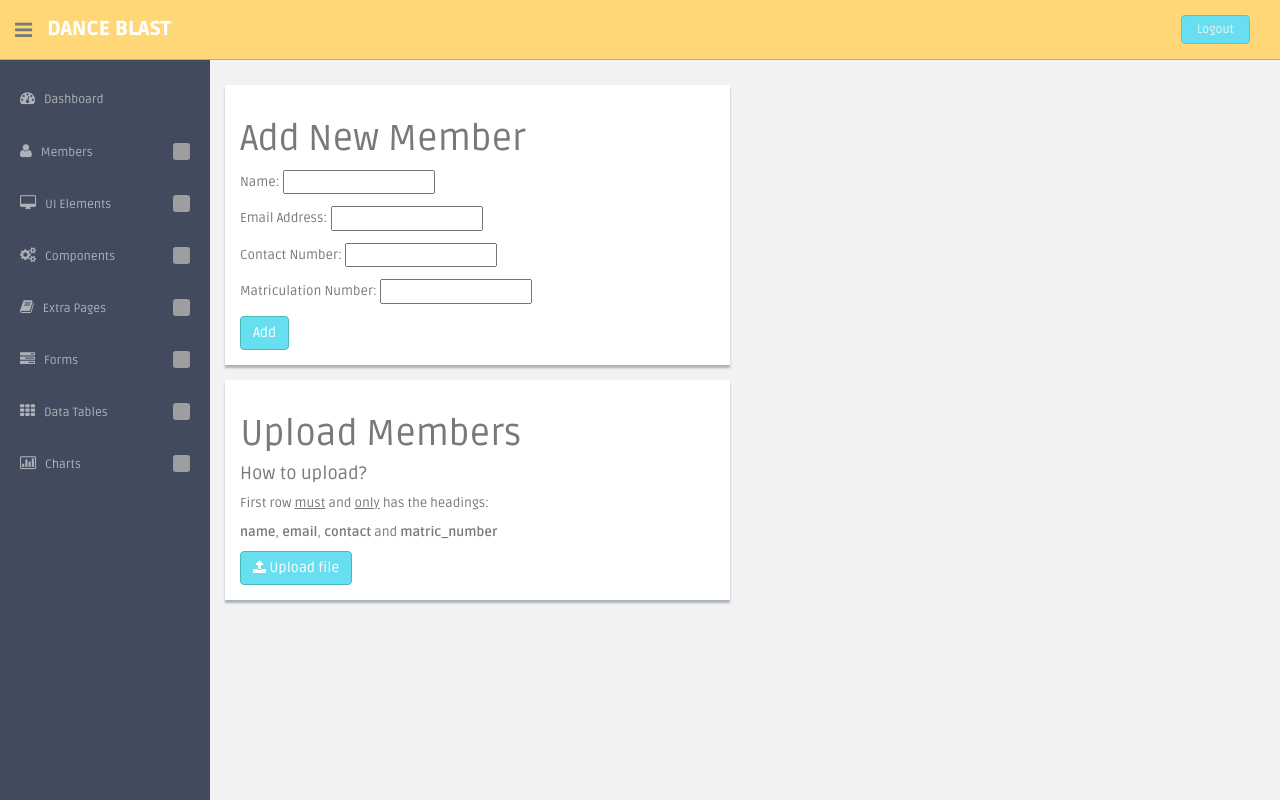
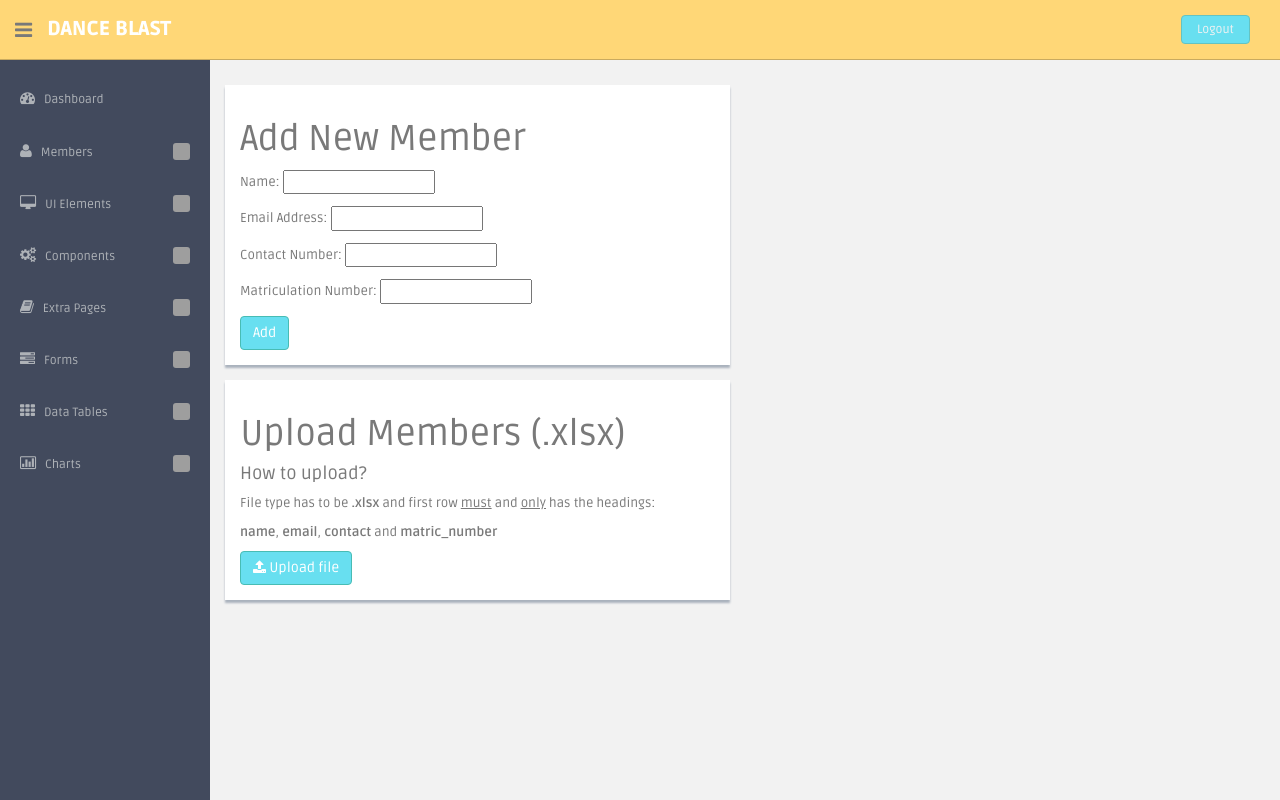
Before and after one commit to jackyhsuch/blastCMS, a Django app: page /users/new/ in a window 1280 px wide. Run offline with Django 3.2, Linux system fonts and the light colour scheme; some libraries are stand-ins or nearby versions; grey boxes are pictures that could not be loaded.

Commit message:
add more explanation

```diff
--- a/users/templates/users/new.html
+++ b/users/templates/users/new.html
@@ -31,11 +31,10 @@
             </div>
 
             <div class="showback">
-                <h1>Upload Members</h1>
+                <h1>Upload Members (.xlsx)</h1>
 
                 <h4>How to upload?</h4>
-
-                <p>First row <u>must</u> and <u>only</u> has the headings:</p>
+                <p>File type has to be <strong>.xlsx</strong> and first row <u>must</u> and <u>only</u> has the headings:</p>
                 <p>
                     <strong>name</strong>,
                     <strong>email</strong>,
```
